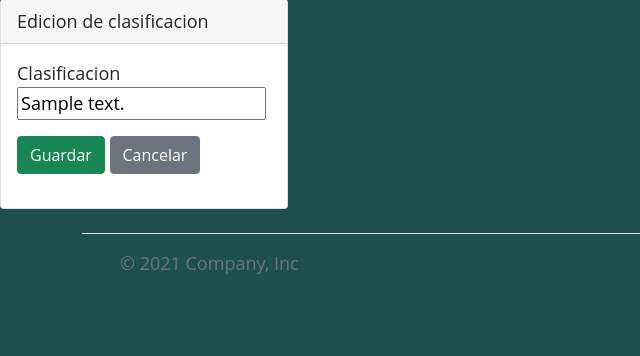
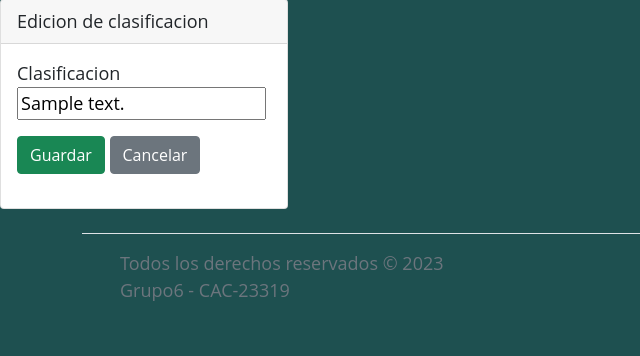
Before and after one commit to pabloafranco/proy23319_grp_6, a Django app: page /clasificacion/vieweditar/1 in a window 1280 px wide. Shown: the part 204-560 px from the top of the page, without its empty margins (0-640 px from the left). Run offline with Django 3.2, Linux system fonts and the light colour scheme; tables that the repository leaves empty hold one stand-in row (values such as "Sample post"); some libraries are stand-ins or nearby versions.

Commit message:
Update index.html
título y footer

```diff
--- a/proyecto_23319_grp_6/publica/templates/publica/index.html
+++ b/proyecto_23319_grp_6/publica/templates/publica/index.html
@@ -10,7 +10,7 @@
     <link href="https://cdn.jsdelivr.net/npm/bootstrap@5.0.2/dist/css/bootstrap.min.css" rel="stylesheet" integrity="sha384-EVSTQN3/azprG1Anm3QDgpJLIm9Nao0Yz1ztcQTwFspd3yD65VohhpuuCOmLASjC" crossorigin="anonymous">
     <link rel="stylesheet" href="{% static '/filecss.css' %}" />
 
-    <title>Algun nombre de la App</title>
+    <title>BUY & SELL</title>
   </head>
   <body>
 
@@ -40,7 +40,7 @@
         <a href="/" class="mb-3 me-2 mb-md-0 text-muted text-decoration-none lh-1">
           <svg class="bi" width="30" height="24"><use xlink:href="#bootstrap"></use></svg>
         </a>
-        <span class="text-muted">© 2021 Company, Inc</span>
+        <span class="text-muted">Todos los derechos reservados © 2023 Grupo6 - CAC-23319 </span>
       </div>
 
       <ul class="nav col-md-4 justify-content-end list-unstyled d-flex">
```
